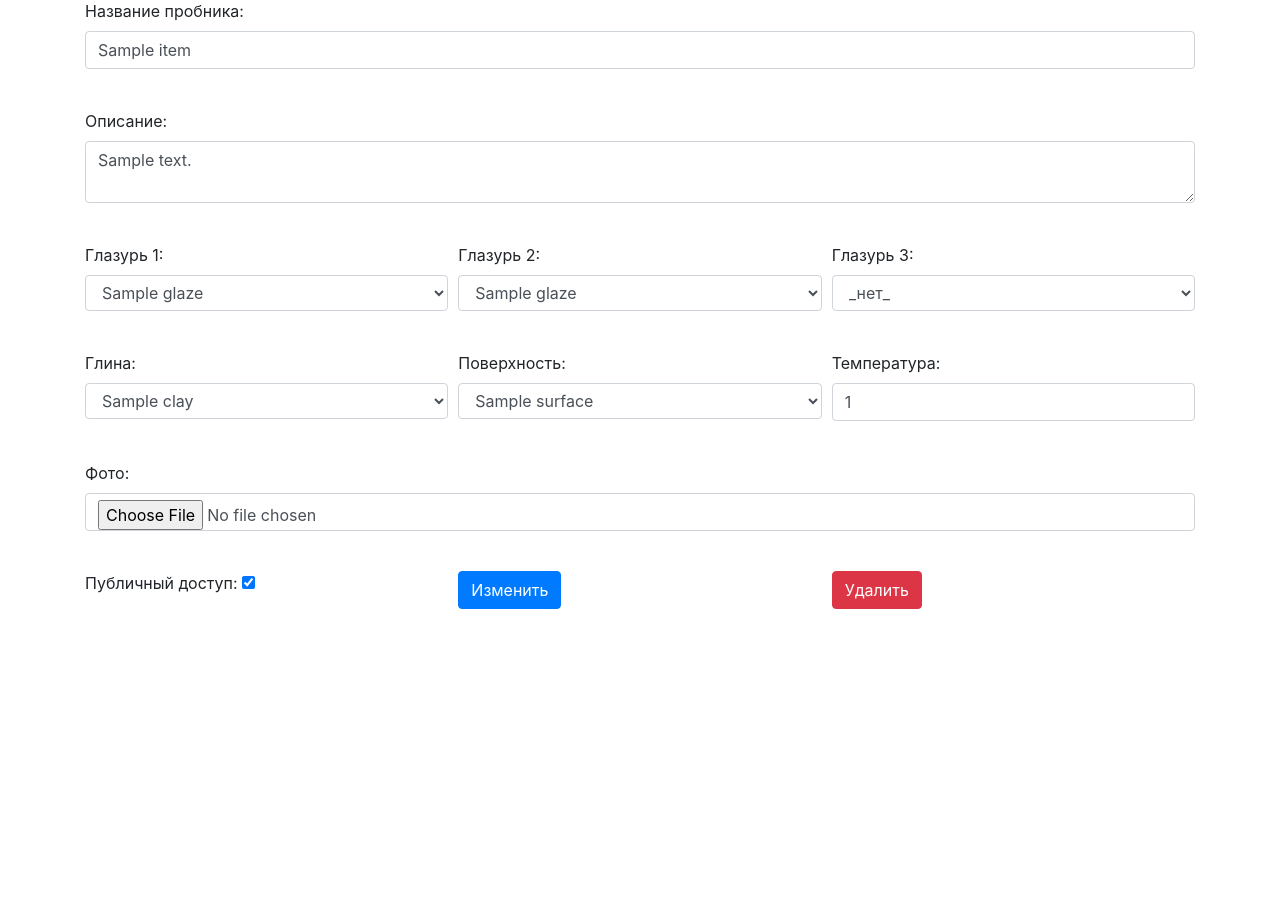
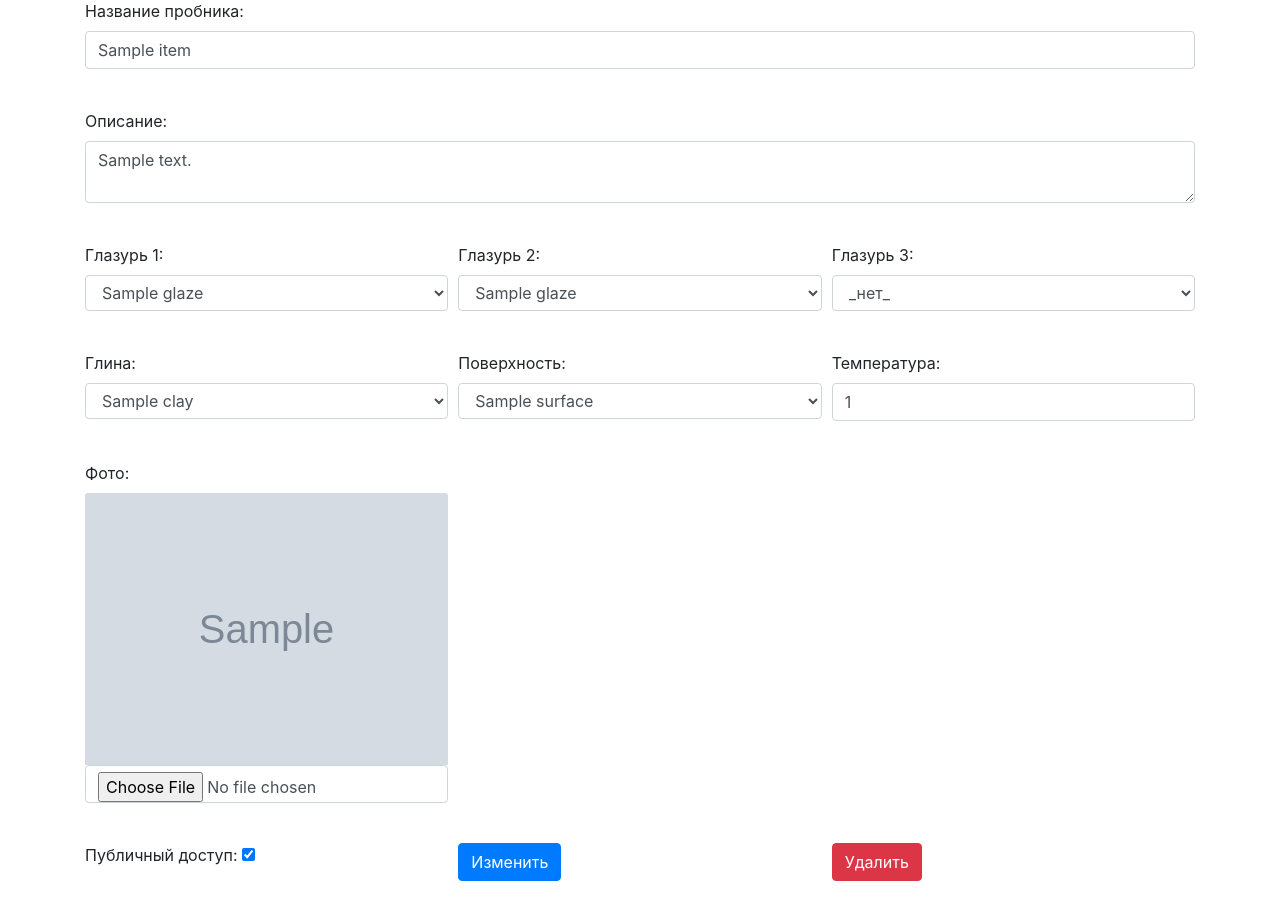
Before and after one commit to zimablizko/PotteryManager, a Flask app: page /edit_item/1 in a window 1280 px wide. Shown: the part 113-1018 px from the top of the page. Before the commit the page ends 722 px from the top, so only its background shows below. Run offline with Flask 2, Linux system fonts and the light colour scheme; a user stored in the database is signed in; tables that the repository leaves empty hold one stand-in row (values such as "Sample post"); grey boxes marked "Sample" are stand-in pictures; some libraries are stand-ins or nearby versions.

Commit message:
show image in edit_item

```diff
--- a/app/routes.py
+++ b/app/routes.py
@@ -182,7 +182,7 @@ def edit_item(item_id):
             form.glaze_id_3.data = glaze_3.glaze_id
         form.clay_id.data = item.clay_id
         form.surface_id.data = item.surface_id
-        form.image.data = item.image_name
+        form.image_name = item.image_name
         form.submit.label.text = 'Изменить'
     return render_template('add_item.html', title='Изменение пробника', form=form)
 
--- a/app/templates/add_item.html
+++ b/app/templates/add_item.html
@@ -7,9 +7,9 @@
     <div class="form-group">
         {{ form.name.label }}<br>
         {{ form.name(size=40, placeholder="Глина: Глазурь 1 + Глазурь 2 + Глазурь 3",class="form-control") }}<br>
-                        {% for error in form.name.errors %}
-                        <span style="color: red;">[{{ error }}]</span>
-                        {% endfor %}
+        {% for error in form.name.errors %}
+        <span style="color: red;">[{{ error }}]</span>
+        {% endfor %}
     </div>
     <div class="form-group">
         {{ form.description.label }}<br>
@@ -66,8 +66,13 @@
     </div>
     <div class="form-row">
 
-        <div class="form-group col-md-12">
-            {{ form.image.label }}
+        <div class="form-group col-md-4">
+            {{ form.image.label }}<br>
+            {% if form.image_name%}
+            <a data-lightbox="{{ form.image_name }}" href="{{ url_for('images', image=form.image_name)}}">
+                <img class="card-img-top" src="{{ url_for('thumbnails', image=form.image_name)}}">
+            </a><br>
+            {% endif %}
             {{ form.image(class="form-control") }}<br>
             {% for error in form.image.errors %}
             <span style="color: red;">[{{ error }}]</span>
```
